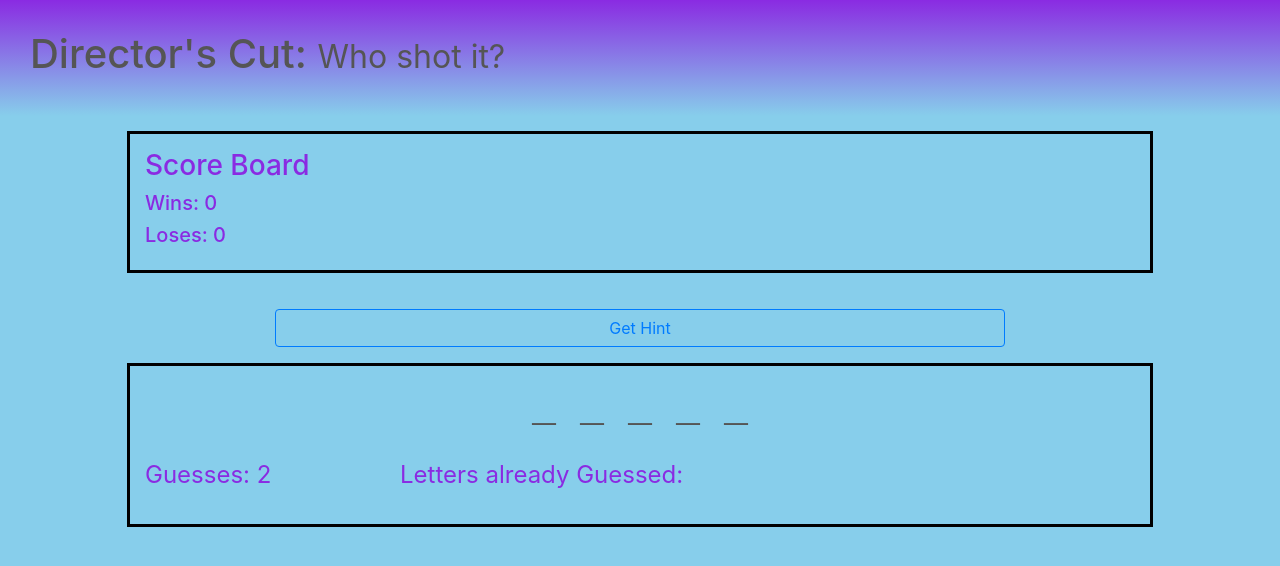
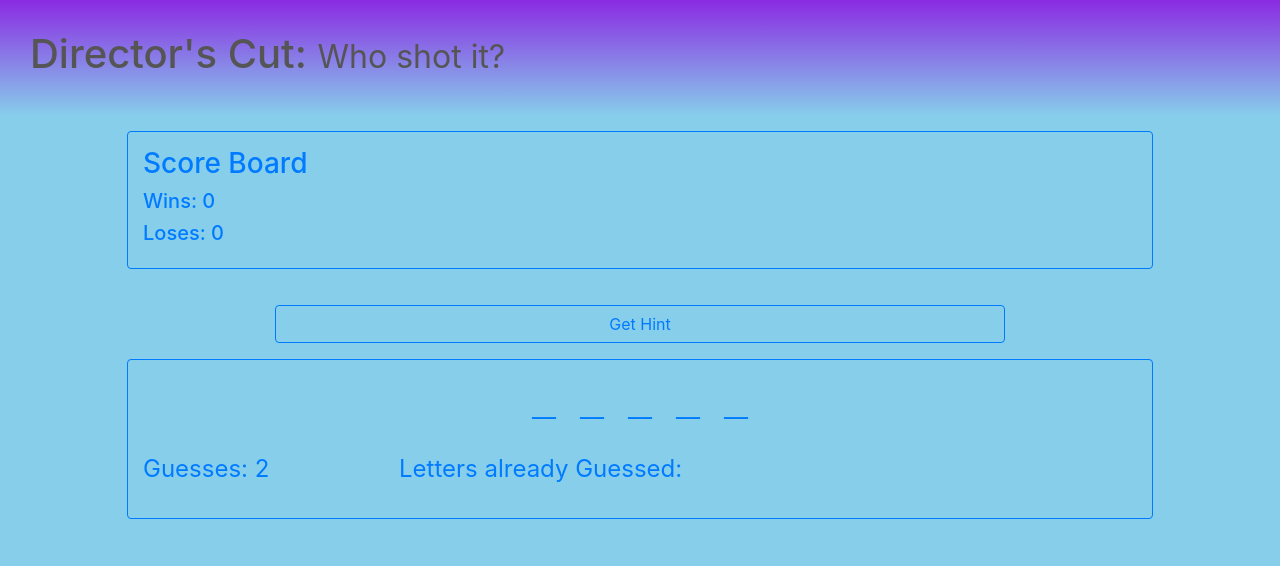
Before and after one commit to PlainOlFred/Word-Geuss-Game, a plain HTML site: page index.html in a window 1280 px wide. Drawn offline with nearby package versions, Linux system fonts and the light colour scheme.

Commit message:
changed border and text to bootstrap primary colors

```diff
--- a/index.html
+++ b/index.html
@@ -14,11 +14,11 @@
         <h1>Director's Cut:  <small>Who shot it?</small></h1>
     </header>
     <div class="container">
-        <div class=row>
-            <div class="col-xs-12" id="score-board">
-                <h3>Score Board</h3>
-                <h5>Wins: <span id="wins">0</span></h5>
-                <h5>Loses: <span id="loses">0</span></h5>
+        <div class="row">
+            <div class="col-xs-12 text-primary border border-primary rounded" id="score-board">
+                    <h3>Score Board</h3>
+                    <h5>Wins: <span id="wins">0</span></h5>
+                    <h5>Loses: <span id="loses">0</span></h5>
             </div>
         </div>
         <div class="row">
@@ -28,14 +28,14 @@
                <!-- Hint Modal  -->
         </div>
         <div class="row">
-            <div class="col-xs-12" id="game-board">
+            <div class="col-xs-12 text-primary border border-primary rounded" id="game-board">
                 <div class="row">
                     <div class="col mb-3">
-                        <div id="currentWord"></div>
+                        <div id="currentWord" class="text-primary"></div>
                     </div>
                 </div>
                 <div class="row">
-                    <div class="col-xs-12 col-md-3">
+                    <div class="col-xs-12 col-md-3 ">
                         <p>Guesses: <span id="remainingGuesses-text"></span> </p>
                     </div>
                     <div class="col-xs-12 col-md-9">
```
